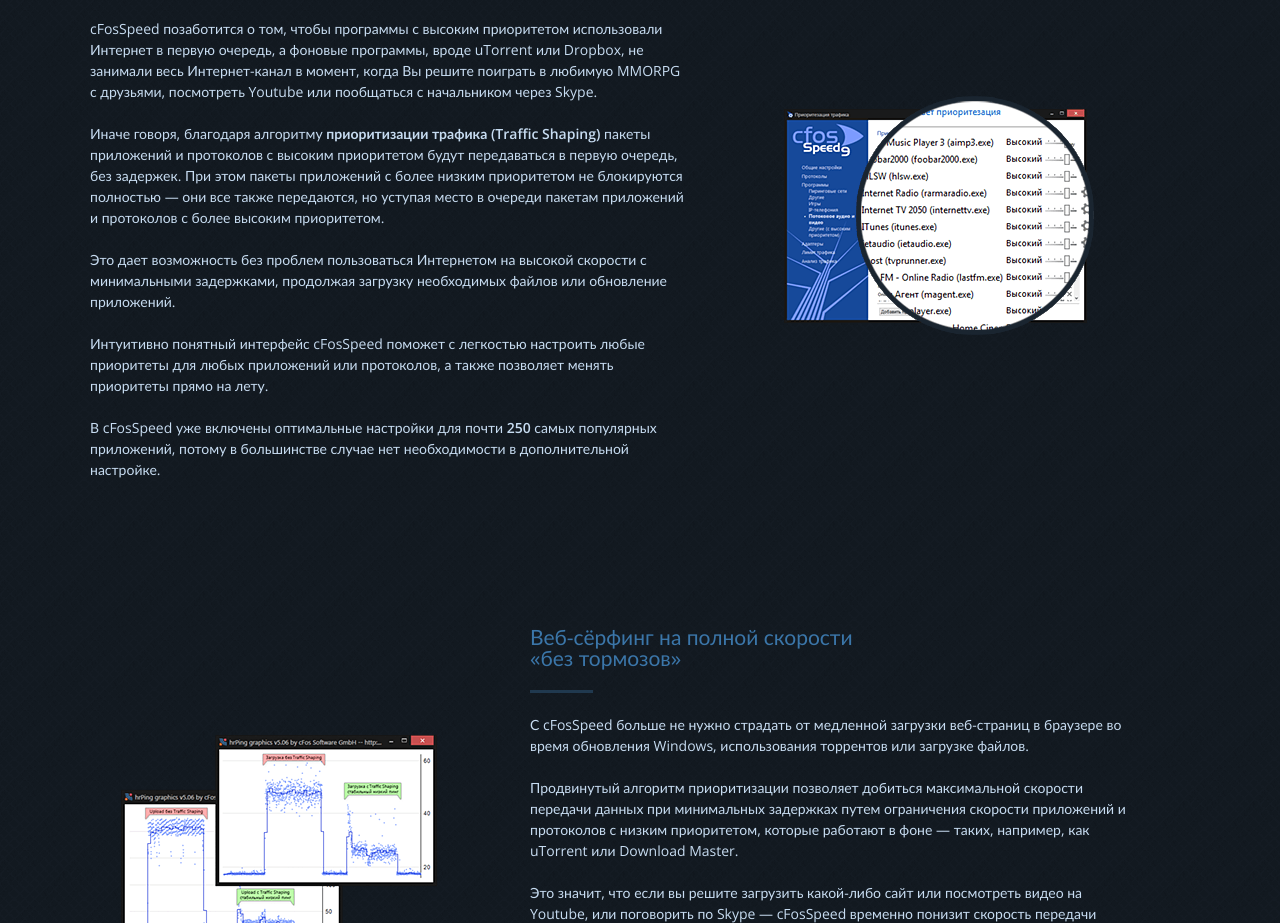
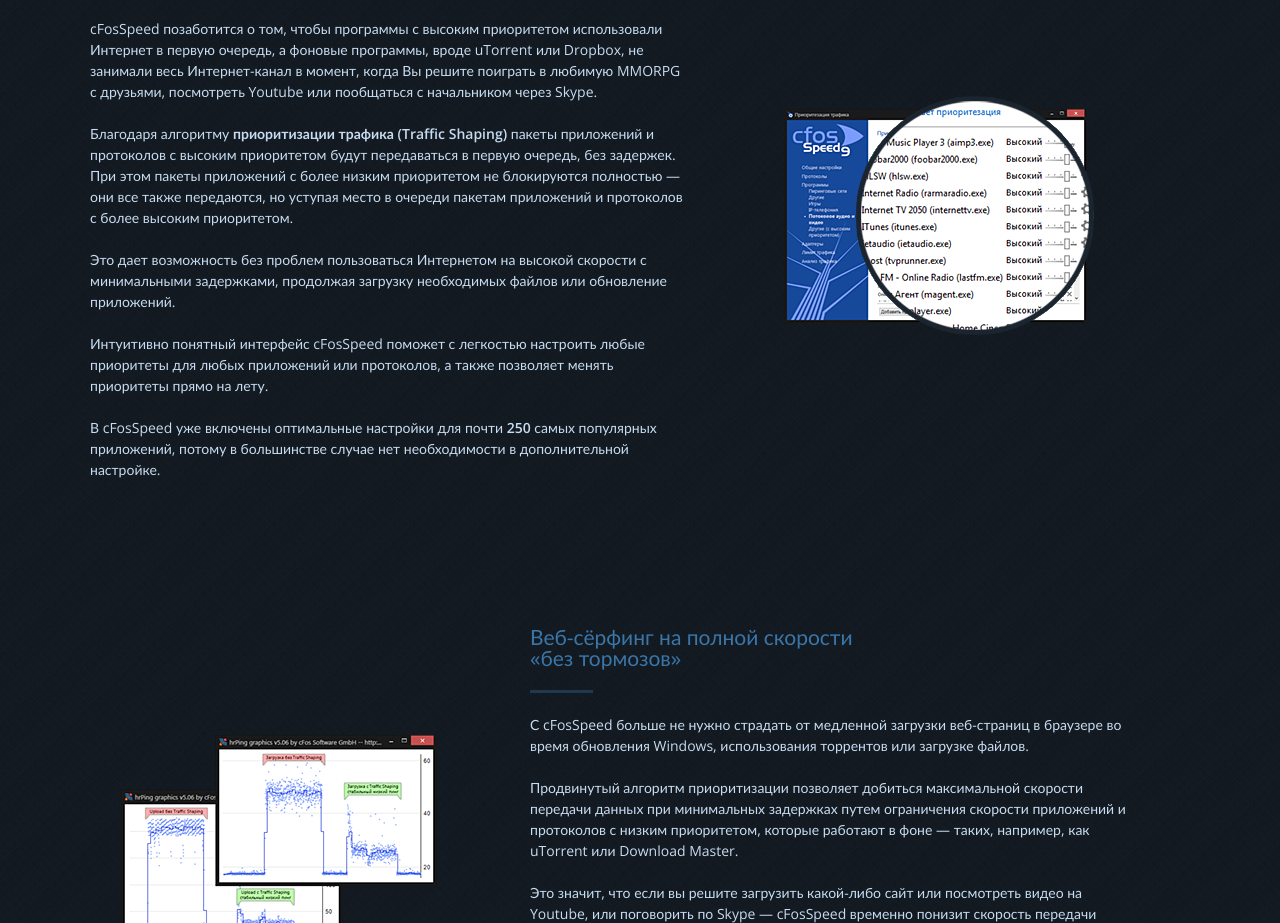
Before and after one commit to cFos/cfosspeed-landing, a plain HTML site: page www/index.html in a window 1280 px wide. Shown: the part 1496-2419 px from the top of the page. Drawn offline with nearby package versions, Linux system fonts and the light colour scheme.

Commit message:
- [html] updated texts

```diff
--- a/www/index.html
+++ b/www/index.html
@@ -186,7 +186,7 @@
 						<div class="landing-feature__description grid__item three-fifths palm-one-whole js-reverse">
 							<h4 class="landing-feature__title h4 title--blue--dim">Важные приложения —<br> в первую очередь</h4>
 							<p>cFosSpeed позаботится о том, чтобы программы с высоким приоритетом использовали Интернет в первую очередь, а фоновые программы, вроде uTorrent или Dropbox, не занимали весь Интернет-канал в момент, когда Вы решите поиграть в любимую MMORPG с друзьями, посмотреть Youtube или пообщаться с начальником через Skype.</p>
-							<p>Иначе говоря, благодаря алгоритму <strong>приоритизации трафика  (Traffic Shaping)</strong> пакеты приложений и протоколов с высоким приоритетом будут передаваться в первую очередь, без задержек. При этом пакеты приложений с более низким приоритетом не блокируются полностью — они все также передаются, но уступая место в очереди пакетам приложений и протоколов с более высоким приоритетом.</p>
+							<p>Благодаря алгоритму <strong>приоритизации трафика  (Traffic Shaping)</strong> пакеты приложений и протоколов с высоким приоритетом будут передаваться в первую очередь, без задержек. При этом пакеты приложений с более низким приоритетом не блокируются полностью — они все также передаются, но уступая место в очереди пакетам приложений и протоколов с более высоким приоритетом.</p>
 							<p>Это дает возможность без проблем пользоваться Интернетом на высокой скорости с минимальными задержками, продолжая загрузку необходимых файлов или обновление приложений.</p>
 							<p>Интуитивно понятный интерфейс cFosSpeed поможет с легкостью настроить любые приоритеты для любых приложений или протоколов, а также позволяет менять приоритеты прямо на лету.</p>
 							<p>В cFosSpeed уже включены оптимальные настройки для почти <strong>250</strong> самых популярных приложений, потому в большинстве случае нет необходимости в дополнительной настройке.</p>
```
